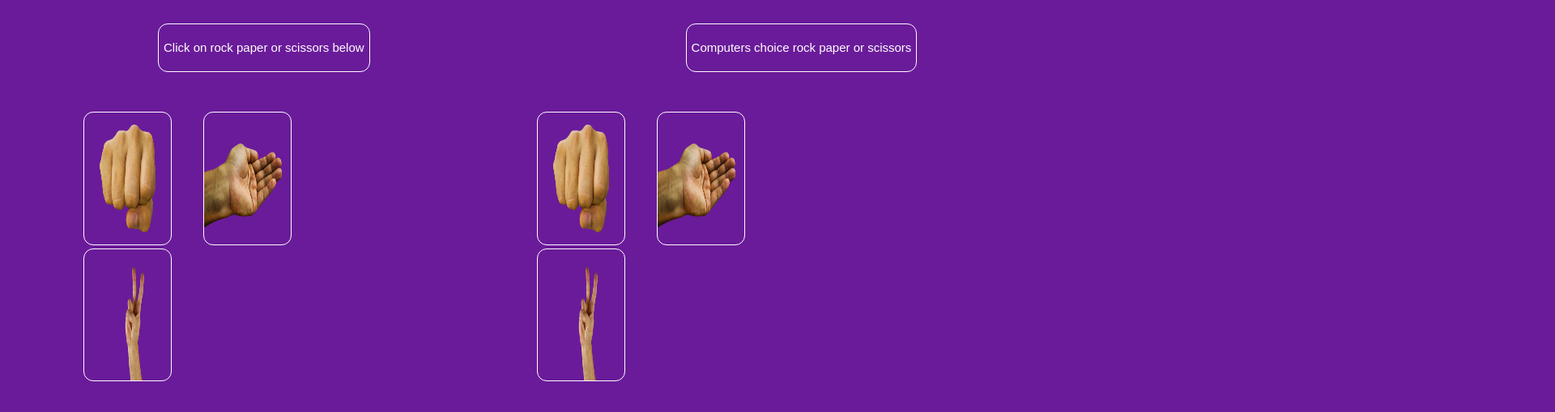
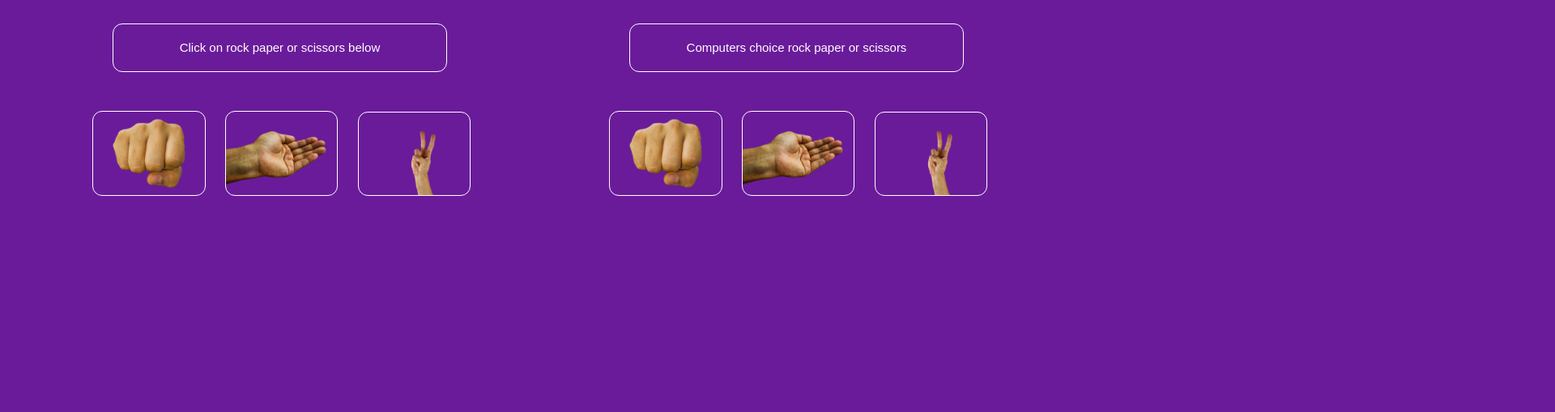
Before and after one commit to cycks/RockPaperScissors, a plain HTML site: page index.html in a window 1280 px wide. Shown: the part 93-602 px from the top of the page at 81% size, 1920 px wide, since content can reach past the window. Drawn offline with Linux system fonts and the light colour scheme.

Commit message:
Edit index.html and style.css to use rows and columns

```diff
--- a/index.html
+++ b/index.html
@@ -3,10 +3,10 @@
 
     <head>
         <meta charset="UTF-8">
-        <!-- <meta name="description" content="Rock-Paper-Scissors">
+        <meta name="description" content="Rock-Paper-Scissors">
         <meta name="keywords" content="HTML,CSS,Rock-Paper-Scissors,Game">
         <meta name="author" content="Sikolia Wycliffe">
-        <link href="https://fonts.googleapis.com/icon?family=Material+Icons" rel="stylesheet"> -->
+        <link href="https://fonts.googleapis.com/icon?family=Material+Icons" rel="stylesheet">
         <link rel="stylesheet" type="text/css" href="style.css">
         <title>Rock-Paper-Scissors</title>
         <script type="text/javascript">
@@ -49,6 +49,7 @@
             };
 
             let getInput = function(){
+                playerSelection = document.getElementById("theButton").onclick();
                 while(true){
                    var playerSelection = prompt("Please enter rock, paper, or scissors");
                    if(playerSelection === "rock" || playerSelection === "paper" || playerSelection === "scissors"){
@@ -61,6 +62,9 @@
                 }
             }
 
+            let game1 = function(clicked){
+                alert(clicked)
+            }
 
             let game = function(){
                 var step;
@@ -102,43 +106,47 @@
             </h2>
         </header>
         <div class = "playGround">
+            <div class="column">
                 <div class="row">
                     <button class = "button buttonOne">
                         Click on rock paper or scissors below
                     </button>
+                    <div class="rowTwo">
+                        <ol class = "playTools playerIcons">
+                            <li >
+                                <img class="pics" id = "rock" onclick="game1(this.id)" src="images/rock.png" alt="Rock">
+                            </li>
+
+                            <li >
+                                <img class="pics" id = "paper" onclick="game1(this.id)" src="images/paper.png" alt="Paper">
+                            </li>
+
+                            <li >
+                                <img class="pics lastItem" id = "scissors" onclick="game1(this.id)" src="images/scissors.png" alt="Scissors">
+                            </li>
+                        </ol>
+                    </div>
+                </div>
+                <div class="row">
                     <button class = "button buttonTwo">
                         Computers choice rock paper or scissors
                     </button>
-
-
-            </div>
                     <div class="rowTwo">
                         <ol class = "playTools playerIcons">
-                        <li>
-                            <img class="pics" src="images/rock.png" alt="Rock">
+                            <li >
+                                <img class="pics" id = "rock" onclick="game1(this.id)" src="images/rock.png" alt="Rock">
                             </li>
 
-                        <li>
-                            <img class="pics" src="images/paper.png" alt="Paper">
+                            <li >
+                                <img class="pics" id = "paper" onclick="game1(this.id)" src="images/paper.png" alt="Paper">
                             </li>
 
-                        <li>
-                            <img class="pics lastItem" src="images/scissors.png" alt="Scissors">
+                            <li >
+                                <img class="pics lastItem" id = "scissors" onclick="game1(this.id)" src="images/scissors.png" alt="Scissors">
                             </li>
                         </ol>
-                    <ol class = "playTools computerIcons">
-                        <li>
-                            <img class="pics" src="images/rock.png" alt="Rock">
-                        </li>
-
-                        <li>
-                            <img class="pics" src="images/paper.png" alt="Paper">
-                        </li>
-
-                        <li>
-                            <img class="pics lastItem" src="images/scissors.png" alt="Scissors">
-                        </li>
-                    </ol>
+                    </div>
+                </div>
             </div>
          </div>
         <div class = "result">
--- a/style.css
+++ b/style.css
@@ -14,8 +14,7 @@ body {
   text-align: center;
 }
 .row{
-  display: flex;
-  padding: 2em 0 0 0;
+  width: 590px;
 }
 .button{
   background-color: #6a1b9a;
@@ -24,7 +23,8 @@ body {
   color: white;
   font-size: 15px;
   height: 4em;
-  margin: 0 13em 0 13em;
+  width: 70%;
+  margin: 0 5em 0 5em;
 }
 
 .pics{
@@ -38,19 +38,20 @@ body {
 .playGround{
   clear: both;
   display: table;
-  width: 120em;
+  width: 1200px;
+  margin: 2em 0 2em 2em;
 }
 
 .playTools{
   list-style-type: none;
-  padding: 3% 5% 3% 5%;
-  width: 35em;
-  margin-left: 2%;
+  /* padding: 3% 5% 3% 5%; */
+  /* width: 40em; */
+  /* margin-left: 2%; */
 }
 
 .playTools li{
   display: inline;
-  margin: 0 10px 0 25px;
+  margin: 0 10px 0 10px;
   text-align: center;
 }
 
@@ -61,8 +62,31 @@ body {
   float:right;
   margin-right: auto;
  }
+.lastItem{
+  padding: 10px 0 0 0;
+}
+.rowTwo{
+  margin: 2em 0 0 0;
+  /* display: inline-flex; */
+  /* width: auto; */
+}
 
-.rowTwo{
-  display: inline-flex;
-  width: auto;
+/*
+
+*****************************************
+*/
+
+.column {
+  column-gap: 3em;
+  display: grid;
+  height: auto;
+  grid-template-columns: repeat(2, 1fr);
+  grid-template-rows: auto;
+  margin: 0 2em 0 2em;
+  width: 1200px;
 }
+
+/*.column > div {
+  border: 1px solid green;
+  background-color: lime;
+}*/
```
Lines whose indentation alone changed are shown as unchanged.
